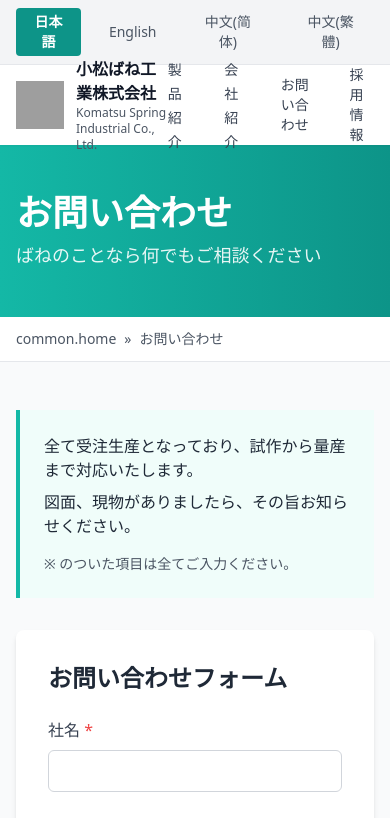
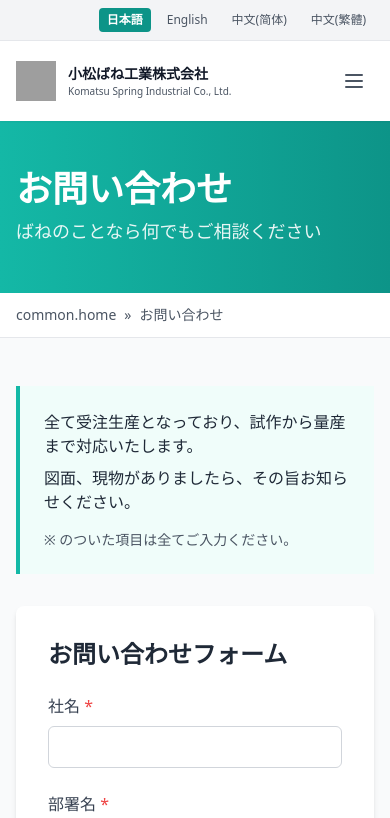
Before and after one commit to LeapForHP/spring, a React (Vite) app: page /contact in a window 390 px wide. Shown: the top 818 px of the page. Built offline with nearby package versions, Linux system fonts and the light colour scheme; grey boxes are pictures that could not be loaded.

Commit message:
header: ブログリンク追加とスマホ用ハンバーガーメニューの実装

```diff
--- a/src/components/feature/Header.tsx
+++ b/src/components/feature/Header.tsx
@@ -4,8 +4,15 @@ import { useState } from 'react';
 
 export default function Header() {
   const { t, i18n } = useTranslation('common');
+
+  // PC用ドロップダウンの状態
   const [showProductsMenu, setShowProductsMenu] = useState(false);
   const [showCompanyMenu, setShowCompanyMenu] = useState(false);
+
+  // スマホ用メニューの状態
+  const [isMobileMenuOpen, setIsMobileMenuOpen] = useState(false);
+  const [mobileProductsOpen, setMobileProductsOpen] = useState(false);
+  const [mobileCompanyOpen, setMobileCompanyOpen] = useState(false);
 
   const changeLanguage = (lng: string) => {
     i18n.changeLanguage(lng);
@@ -13,52 +20,32 @@ export default function Header() {
 
   const currentLanguage = i18n.language;
 
+  // リンククリック時にメニューを閉じるヘルパー関数
+  const handleLinkClick = () => {
+    setIsMobileMenuOpen(false);
+    setMobileProductsOpen(false);
+    setMobileCompanyOpen(false);
+  };
+
   return (
     <header className="bg-white shadow-sm sticky top-0 z-50">
-      {/* Language Switcher Bar */}
-      <div className="bg-gray-100 border-b border-gray-200">
+      {/* Language Switcher Bar - スマホでも表示し続けるか、必要ならここも調整可能 */}
+      <div className="bg-gray-100 border-b border-gray-200 overflow-x-auto">
         <div className="max-w-7xl mx-auto px-4 sm:px-6 lg:px-8">
-          <div className="flex justify-end items-center py-2 gap-4">
+          <div className="flex justify-end items-center py-2 gap-2 sm:gap-4 min-w-max">
+            {['ja', 'en', 'zh', 'zh-TW'].map((lang) => (
               <button
-              onClick={() => changeLanguage('ja')}
-              className={`text-sm px-3 py-1 rounded transition-colors ${
-                currentLanguage === 'ja'
+                key={lang}
+                onClick={() => changeLanguage(lang)}
+                className={`text-xs sm:text-sm px-2 sm:px-3 py-1 rounded transition-colors ${
+                  currentLanguage === lang
                     ? 'bg-teal-600 text-white font-semibold'
                     : 'text-gray-600 hover:text-teal-600 hover:bg-gray-200'
                 }`}
               >
-              {t('japanese')}
+                {t(lang === 'ja' ? 'japanese' : lang === 'en' ? 'english' : lang === 'zh' ? 'chinese' : 'chineseTraditional')}
               </button>
-            <button
-              onClick={() => changeLanguage('en')}
-              className={`text-sm px-3 py-1 rounded transition-colors ${
-                currentLanguage === 'en'
-                  ? 'bg-teal-600 text-white font-semibold'
-                  : 'text-gray-600 hover:text-teal-600 hover:bg-gray-200'
-              }`}
-            >
-              {t('english')}
-            </button>
-            <button
-              onClick={() => changeLanguage('zh')}
-              className={`text-sm px-3 py-1 rounded transition-colors ${
-                currentLanguage === 'zh'
-                  ? 'bg-teal-600 text-white font-semibold'
-                  : 'text-gray-600 hover:text-teal-600 hover:bg-gray-200'
-              }`}
-            >
-              {t('chinese')}
-            </button>
-            <button
-              onClick={() => changeLanguage('zh-TW')}
-              className={`text-sm px-3 py-1 rounded transition-colors ${
-                currentLanguage === 'zh-TW'
-                  ? 'bg-teal-600 text-white font-semibold'
-                  : 'text-gray-600 hover:text-teal-600 hover:bg-gray-200'
-              }`}
-            >
-              {t('chineseTraditional')}
-            </button>
+            ))}
           </div>
         </div>
       </div>
@@ -67,17 +54,17 @@ export default function Header() {
       <div className="max-w-7xl mx-auto px-4 sm:px-6 lg:px-8">
         <div className="flex justify-between items-center h-20">
           {/* Logo */}
-          <Link to="/" className="flex items-center gap-3 cursor-pointer">
-            <img src="https://www.komatsubane.com/img/icon01s.png" alt="Logo" className="w-12 h-12" />
+          <Link to="/" className="flex items-center gap-3 cursor-pointer" onClick={handleLinkClick}>
+            <img src="https://www.komatsubane.com/img/icon01s.png" alt="Logo" className="w-10 h-10 sm:w-12 sm:h-12" />
             <div>
-              <h1 className="font-bold text-base text-gray-900">{t('companyName')}</h1>
-              <p className="text-xs text-gray-600">{t('companyNameEn')}</p>
+              <h1 className="font-bold text-sm sm:text-base text-gray-900">{t('companyName')}</h1>
+              <p className="text-[10px] sm:text-xs text-gray-600">{t('companyNameEn')}</p>
             </div>
           </Link>
 
-          {/* Navigation Menu */}
-          <nav className="flex items-center gap-8">
-            {/* Products Menu */}
+          {/* Desktop Navigation Menu (Large screens only) */}
+          <nav className="hidden lg:flex items-center gap-8">
+            {/* Products Menu (Desktop) */}
             <div
               className="relative"
               onMouseEnter={() => setShowProductsMenu(true)}
@@ -91,29 +78,29 @@ export default function Header() {
               </Link>
               {showProductsMenu && (
                 <div className="absolute top-full left-0 pt-2 z-50">
-                  <div className="w-56 bg-white rounded-lg shadow-lg py-2">
-                    <Link to="/features" className="block px-4 py-2 text-sm text-gray-700 hover:bg-teal-50 hover:text-teal-600 cursor-pointer">
+                  <div className="w-56 bg-white rounded-lg shadow-lg py-2 border border-gray-100">
+                    <Link to="/features" className="block px-4 py-2 text-sm text-gray-700 hover:bg-teal-50 hover:text-teal-600">
                       {t('features')}
                     </Link>
-                    <Link to="/products" className="block px-4 py-2 text-sm text-gray-700 hover:bg-teal-50 hover:text-teal-600 cursor-pointer">
+                    <Link to="/products" className="block px-4 py-2 text-sm text-gray-700 hover:bg-teal-50 hover:text-teal-600">
                       {t('springTypes')}
                     </Link>
-                    <Link to="/products/torsion-spring" className="block px-4 py-2 text-sm text-gray-700 hover:bg-teal-50 hover:text-teal-600 cursor-pointer">
+                    <Link to="/products/torsion-spring" className="block px-4 py-2 text-sm text-gray-700 hover:bg-teal-50 hover:text-teal-600">
                       {t('torsionSpring')}
                     </Link>
-                    <Link to="/products/compression-spring" className="block px-4 py-2 text-sm text-gray-700 hover:bg-teal-50 hover:text-teal-600 cursor-pointer">
+                    <Link to="/products/compression-spring" className="block px-4 py-2 text-sm text-gray-700 hover:bg-teal-50 hover:text-teal-600">
                       {t('compressionSpring')}
                     </Link>
-                    <Link to="/products/tension-spring" className="block px-4 py-2 text-sm text-gray-700 hover:bg-teal-50 hover:text-teal-600 cursor-pointer">
+                    <Link to="/products/tension-spring" className="block px-4 py-2 text-sm text-gray-700 hover:bg-teal-50 hover:text-teal-600">
                       {t('tensionSpring')}
                     </Link>
-                    <Link to="/products/wire-forming" className="block px-4 py-2 text-sm text-gray-700 hover:bg-teal-50 hover:text-teal-600 cursor-pointer">
+                    <Link to="/products/wire-forming" className="block px-4 py-2 text-sm text-gray-700 hover:bg-teal-50 hover:text-teal-600">
                       {t('wireForming')}
                     </Link>
-                    <Link to="/products/micro-spring" className="block px-4 py-2 text-sm text-gray-700 hover:bg-teal-50 hover:text-teal-600 cursor-pointer">
+                    <Link to="/products/micro-spring" className="block px-4 py-2 text-sm text-gray-700 hover:bg-teal-50 hover:text-teal-600">
                       {t('microSpring')}
                     </Link>
-                    <Link to="/products/other-products" className="block px-4 py-2 text-sm text-gray-700 hover:bg-teal-50 hover:text-teal-600 cursor-pointer">
+                    <Link to="/products/other-products" className="block px-4 py-2 text-sm text-gray-700 hover:bg-teal-50 hover:text-teal-600">
                       {t('otherProducts')}
                     </Link>
                   </div>
@@ -121,7 +108,7 @@ export default function Header() {
               )}
             </div>
 
-            {/* Company Menu */}
+            {/* Company Menu (Desktop) */}
             <div
               className="relative"
               onMouseEnter={() => setShowCompanyMenu(true)}
@@ -135,26 +122,30 @@ export default function Header() {
               </Link>
               {showCompanyMenu && (
                 <div className="absolute top-full left-0 pt-2 z-50">
-                  <div className="w-56 bg-white rounded-lg shadow-lg py-2">
-                    <Link to="/company/message" className="block px-4 py-2 text-sm text-gray-700 hover:bg-teal-50 hover:text-teal-600 cursor-pointer">
+                  <div className="w-56 bg-white rounded-lg shadow-lg py-2 border border-gray-100">
+                    <Link to="/company/message" className="block px-4 py-2 text-sm text-gray-700 hover:bg-teal-50 hover:text-teal-600">
                       {t('message')}
                     </Link>
-                    <Link to="/company/overview" className="block px-4 py-2 text-sm text-gray-700 hover:bg-teal-50 hover:text-teal-600 cursor-pointer">
+                    <Link to="/company/overview" className="block px-4 py-2 text-sm text-gray-700 hover:bg-teal-50 hover:text-teal-600">
                       {t('companySummary')}
                     </Link>
-                    <Link to="/company/office" className="block px-4 py-2 text-sm text-gray-700 hover:bg-teal-50 hover:text-teal-600 cursor-pointer">
+                    <Link to="/company/office" className="block px-4 py-2 text-sm text-gray-700 hover:bg-teal-50 hover:text-teal-600">
                       {t('office')}
                     </Link>
-                    <Link to="/company/history" className="block px-4 py-2 text-sm text-gray-700 hover:bg-teal-50 hover:text-teal-600 cursor-pointer">
+                    <Link to="/company/history" className="block px-4 py-2 text-sm text-gray-700 hover:bg-teal-50 hover:text-teal-600">
                       {t('history')}
                     </Link>
-                    <Link to="/company/csr" className="block px-4 py-2 text-sm text-gray-700 hover:bg-teal-50 hover:text-teal-600 cursor-pointer">
+                    <Link to="/company/csr" className="block px-4 py-2 text-sm text-gray-700 hover:bg-teal-50 hover:text-teal-600">
                       {t('quality')}
                     </Link>
                   </div>
                 </div>
               )}
             </div>
+
+            <Link to="/blog" className="text-gray-700 hover:text-teal-600 font-medium text-sm cursor-pointer transition-colors">
+              {t('blog')}
+            </Link>
 
             <Link to="/contact" className="text-gray-700 hover:text-teal-600 font-medium text-sm cursor-pointer transition-colors">
               {t('contact')}
@@ -164,8 +155,143 @@ export default function Header() {
               {t('recruit')}
             </Link>
           </nav>
+
+          {/* Mobile Menu Button (Hamburger) */}
+          <div className="lg:hidden flex items-center">
+            <button
+              onClick={() => setIsMobileMenuOpen(!isMobileMenuOpen)}
+              className="text-gray-600 hover:text-teal-600 focus:outline-none p-2"
+              aria-label="Toggle menu"
+            >
+              {isMobileMenuOpen ? (
+                // Close Icon
+                <svg className="w-6 h-6" fill="none" stroke="currentColor" viewBox="0 0 24 24">
+                  <path strokeLinecap="round" strokeLinejoin="round" strokeWidth={2} d="M6 18L18 6M6 6l12 12" />
+                </svg>
+              ) : (
+                // Hamburger Icon
+                <svg className="w-6 h-6" fill="none" stroke="currentColor" viewBox="0 0 24 24">
+                  <path strokeLinecap="round" strokeLinejoin="round" strokeWidth={2} d="M4 6h16M4 12h16M4 18h16" />
+                </svg>
+              )}
+            </button>
           </div>
         </div>
+      </div>
+
+      {/* Mobile Navigation Menu (Overlay) */}
+      {isMobileMenuOpen && (
+        <div className="lg:hidden bg-white border-t border-gray-100 shadow-lg max-h-[80vh] overflow-y-auto">
+          <div className="px-4 py-2 space-y-1">
+
+            {/* Mobile Products Section (Accordion) */}
+            <div>
+              <button
+                onClick={() => setMobileProductsOpen(!mobileProductsOpen)}
+                className="w-full flex justify-between items-center px-3 py-3 text-base font-medium text-gray-700 hover:text-teal-600 hover:bg-gray-50 rounded-md"
+              >
+                {t('productInfo')}
+                <svg
+                  className={`w-4 h-4 transform transition-transform ${mobileProductsOpen ? 'rotate-180' : ''}`}
+                  fill="none" stroke="currentColor" viewBox="0 0 24 24"
+                >
+                  <path strokeLinecap="round" strokeLinejoin="round" strokeWidth={2} d="M19 9l-7 7-7-7" />
+                </svg>
+              </button>
+
+              {mobileProductsOpen && (
+                <div className="pl-6 space-y-1 bg-gray-50 rounded-md mb-2">
+                  <Link to="/features" onClick={handleLinkClick} className="block px-3 py-2 text-sm text-gray-600 hover:text-teal-600">
+                    {t('features')}
+                  </Link>
+                  <Link to="/products" onClick={handleLinkClick} className="block px-3 py-2 text-sm text-gray-600 hover:text-teal-600">
+                    {t('springTypes')}
+                  </Link>
+                  <Link to="/products/torsion-spring" onClick={handleLinkClick} className="block px-3 py-2 text-sm text-gray-600 hover:text-teal-600">
+                    {t('torsionSpring')}
+                  </Link>
+                  <Link to="/products/compression-spring" onClick={handleLinkClick} className="block px-3 py-2 text-sm text-gray-600 hover:text-teal-600">
+                    {t('compressionSpring')}
+                  </Link>
+                  <Link to="/products/tension-spring" onClick={handleLinkClick} className="block px-3 py-2 text-sm text-gray-600 hover:text-teal-600">
+                    {t('tensionSpring')}
+                  </Link>
+                  <Link to="/products/wire-forming" onClick={handleLinkClick} className="block px-3 py-2 text-sm text-gray-600 hover:text-teal-600">
+                    {t('wireForming')}
+                  </Link>
+                  <Link to="/products/micro-spring" onClick={handleLinkClick} className="block px-3 py-2 text-sm text-gray-600 hover:text-teal-600">
+                    {t('microSpring')}
+                  </Link>
+                  <Link to="/products/other-products" onClick={handleLinkClick} className="block px-3 py-2 text-sm text-gray-600 hover:text-teal-600">
+                    {t('otherProducts')}
+                  </Link>
+                </div>
+              )}
+            </div>
+
+            {/* Mobile Company Section (Accordion) */}
+            <div>
+              <button
+                onClick={() => setMobileCompanyOpen(!mobileCompanyOpen)}
+                className="w-full flex justify-between items-center px-3 py-3 text-base font-medium text-gray-700 hover:text-teal-600 hover:bg-gray-50 rounded-md"
+              >
+                {t('companyProfile')}
+                <svg
+                  className={`w-4 h-4 transform transition-transform ${mobileCompanyOpen ? 'rotate-180' : ''}`}
+                  fill="none" stroke="currentColor" viewBox="0 0 24 24"
+                >
+                  <path strokeLinecap="round" strokeLinejoin="round" strokeWidth={2} d="M19 9l-7 7-7-7" />
+                </svg>
+              </button>
+
+              {mobileCompanyOpen && (
+                <div className="pl-6 space-y-1 bg-gray-50 rounded-md mb-2">
+                  <Link to="/company/message" onClick={handleLinkClick} className="block px-3 py-2 text-sm text-gray-600 hover:text-teal-600">
+                    {t('message')}
+                  </Link>
+                  <Link to="/company/overview" onClick={handleLinkClick} className="block px-3 py-2 text-sm text-gray-600 hover:text-teal-600">
+                    {t('companySummary')}
+                  </Link>
+                  <Link to="/company/office" onClick={handleLinkClick} className="block px-3 py-2 text-sm text-gray-600 hover:text-teal-600">
+                    {t('office')}
+                  </Link>
+                  <Link to="/company/history" onClick={handleLinkClick} className="block px-3 py-2 text-sm text-gray-600 hover:text-teal-600">
+                    {t('history')}
+                  </Link>
+                  <Link to="/company/csr" onClick={handleLinkClick} className="block px-3 py-2 text-sm text-gray-600 hover:text-teal-600">
+                    {t('quality')}
+                  </Link>
+                </div>
+              )}
+            </div>
+
+            <Link
+              to="/blog"
+              onClick={handleLinkClick}
+              className="block px-3 py-3 text-base font-medium text-gray-700 hover:text-teal-600 hover:bg-gray-50 rounded-md"
+            >
+              {t('blog')}
+            </Link>
+
+            <Link
+              to="/contact"
+              onClick={handleLinkClick}
+              className="block px-3 py-3 text-base font-medium text-gray-700 hover:text-teal-600 hover:bg-gray-50 rounded-md"
+            >
+              {t('contact')}
+            </Link>
+
+            <Link
+              to="/recruit"
+              onClick={handleLinkClick}
+              className="block px-3 py-3 text-base font-medium text-gray-700 hover:text-teal-600 hover:bg-gray-50 rounded-md"
+            >
+              {t('recruit')}
+            </Link>
+
+          </div>
+        </div>
+      )}
     </header>
   );
 }
--- a/src/i18n/local/en/common.ts
+++ b/src/i18n/local/en/common.ts
@@ -4,6 +4,7 @@ export const common = {
   slogan: 'Delicate Design & Reliable Quality',
   productInfo: 'Products & Applications',
   companyProfile: 'Company Profile',
+  blog: 'Blog',
   contact: 'Contact Us',
   recruit: 'Careers & Recruitment',
   news: 'News & Updates',
--- a/src/i18n/local/ja/common.ts
+++ b/src/i18n/local/ja/common.ts
@@ -4,6 +4,7 @@ export const common = {
   slogan: 'きめ細かな発想',
   productInfo: '製品紹介',
   companyProfile: '会社紹介',
+  blog: 'ブログ',
   contact: 'お問い合わせ',
   recruit: '採用情報',
   news: '最新情報',
--- a/src/i18n/local/zh-TW/common.ts
+++ b/src/i18n/local/zh-TW/common.ts
@@ -4,6 +4,7 @@ export const common = {
     slogan: '精細的構思',
     productInfo: '產品介紹',
     companyProfile: '公司介紹',
+    blog: '部落格',
     contact: '聯絡我們',
     recruit: '招募資訊',
     news: '最新消息',
--- a/src/i18n/local/zh/common.ts
+++ b/src/i18n/local/zh/common.ts
@@ -4,6 +4,7 @@ export const common = {
   slogan: '精细的构思',
   productInfo: '产品介绍',
   companyProfile: '公司介绍',
+  blog: '博客',
   contact: '联系我们',
   recruit: '招聘信息',
   news: '最新消息',
```
Also changed, not shown: 7 other files (tests, documents, lock files or other folders). Lines whose indentation alone changed are shown as unchanged.
